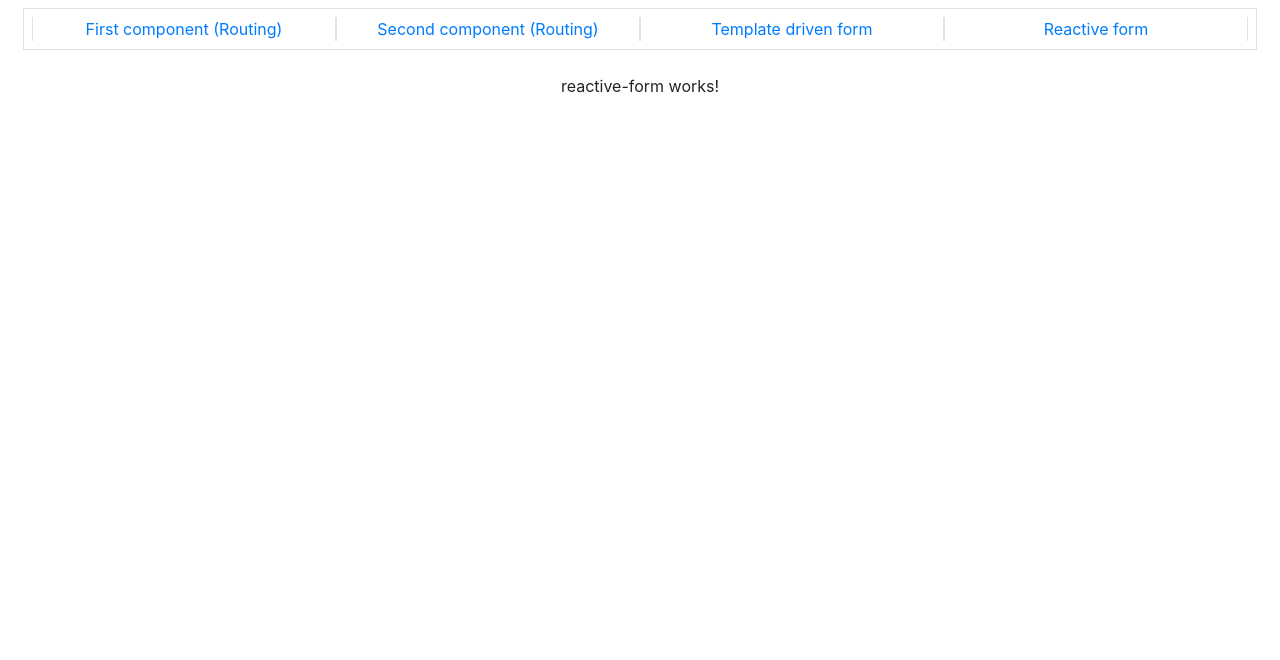
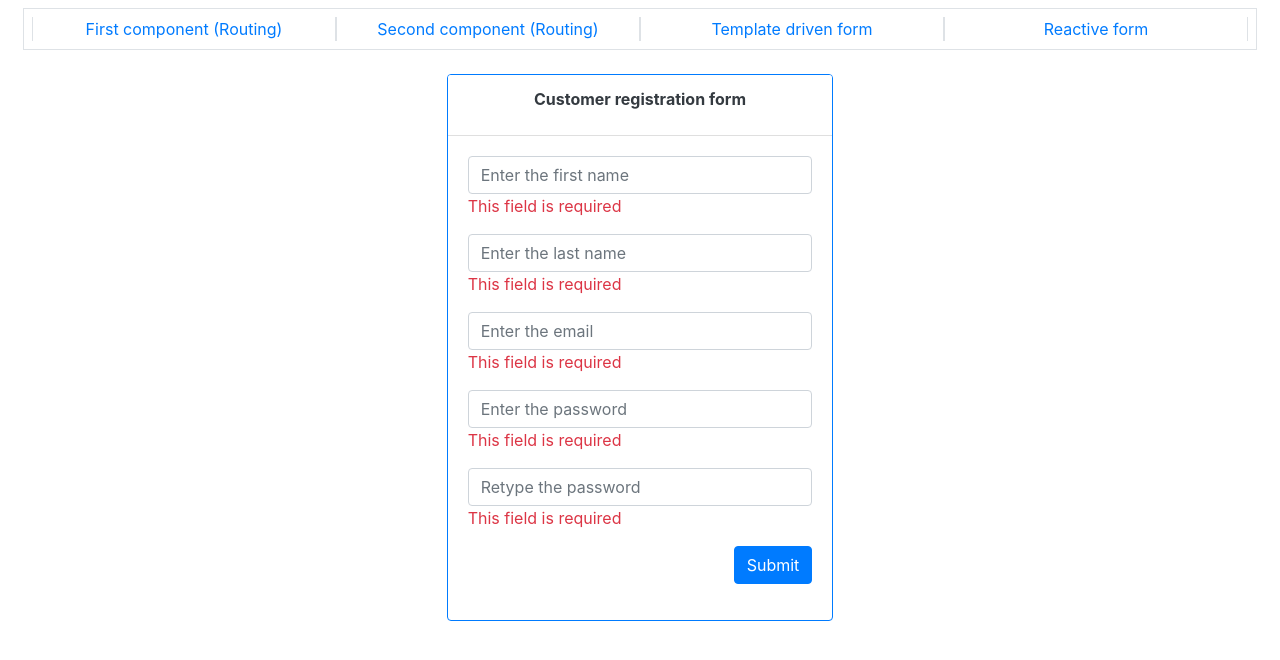
Before and after one commit to shibu130/Angular-Practice-2, an Angular app: page /reactiveForm in a window 1280 px wide. Shown: the top 660 px of the page. Built offline with nearby package versions, Linux system fonts and the light colour scheme.

Commit message:
reactive form

```diff
--- a/src/app/reactive-form/reactive-form.component.html
+++ b/src/app/reactive-form/reactive-form.component.html
@@ -1 +1,75 @@
-<p>reactive-form works!</p>
+<div class="container-fluid">
+
+
+    <div class="row">
+        <div class="col-4"></div>
+        <div class="col-4">
+            <div class="card border-primary">
+                <div class="card-header bg-white">
+                    <div class="card-title text-dark font-weight-bolder text-center">
+                        Customer registration form
+                    </div>
+                </div>
+                <div class="card-body">
+                    <div class="row">
+                        <div class="col-12">
+                            <form  [formGroup]="form" (ngSubmit)="submitForm(form)">
+                                <div class="form-group row">
+                                    <div class="col-12">
+                                        <input type="text" class="form-control" name="firstName" placeholder="Enter the first name" formControlName="firstName">
+                                        <span *ngIf="form.get('firstName').hasError('required')" class="text-danger text-left d-block">
+                                            This field is required
+                                        </span>
+                                    </div>
+                                </div>
+                                <div class="form-group row">
+                                    <div class="col-12">
+                                        <input type="text" class="form-control" name="lastName" placeholder="Enter the last name" formControlName="lastName">
+                                        <span *ngIf="form.get('lastName')?.hasError('required')" class="d-block text-danger text-left">
+                                            This field is required
+                                        </span>
+                                    </div>
+                                </div>
+                                <div class="form-group row">
+                                    <div class="col-12">
+                                        <input type="text" class="form-control" name="email" placeholder="Enter the email"  formControlName="email">
+                                        <span *ngIf="form.get('email')?.hasError('required')" class="d-block text-danger text-left">
+                                            This field is required
+                                        </span>
+                                    </div>
+                                </div>
+
+                                <div class="form-group row">
+                                    <div class="col-12">
+                                            <input type="text" class="form-control" name="password" placeholder="Enter the password" formControlName="password">
+                                             <span *ngIf="form.get('password')?.hasError('required')" class="d-block text-danger text-left">
+                                            This field is required
+                                        </span>
+                                    </div>
+                                </div>
+
+                                <div class="form-group row">
+                                    <div class="col-12">
+                                        <input type="text" class="form-control" name="reenterPassword" placeholder="Retype the password" formControlName="reenterPassword">
+                                         <span *ngIf="form.get('reenterPassword')?.hasError('required')" class="d-block text-danger text-left">
+                                            This field is required
+                                        </span>
+                                    </div>
+                                </div>
+                                <div class="form-group row">
+                                    <div class="col-12">
+                                        <input type="submit" class="btn btn-primary float-right">
+                                    </div>
+                                </div>
+
+
+                            </form>
+                        </div>
+                    </div>
+                </div>
+            </div>
+        </div>
+        <div class="col-4"></div>
+    </div>
+
+</div>
--- a/src/app/reactive-form/reactive-form.component.ts
+++ b/src/app/reactive-form/reactive-form.component.ts
@@ -1,4 +1,5 @@
 import { Component } from '@angular/core';
+import { FormBuilder, FormControl, FormGroup, Validators } from '@angular/forms';
 
 @Component({
   selector: 'app-reactive-form',
@@ -8,4 +9,33 @@ import { Component } from '@angular/core';
 })
 export class ReactiveFormComponent {
 
+  form:FormGroup;
+
+  constructor(private _fb:FormBuilder){
+    this.form = this._fb.group({
+      firstName: new FormControl('', [Validators.required]),
+      lastName: new FormControl('', [Validators.required]),
+      email: new FormControl('', [Validators.required]),
+      password: new FormControl('', [Validators.required]),
+      reenterPassword: new FormControl('', [Validators.required])
+    });
+  }
+
+
+  submitForm = (form:FormGroup) =>{
+
+    if(form.valid){
+
+      alert("Form ok")
+    }
+    else{
+      alert("form is invalid")
+    }
+
+  }
+
+
+
+
+
 }
```
Also changed, not shown: src/app/dummy-components/dummy-components.module.ts (+6 -3 lines).
